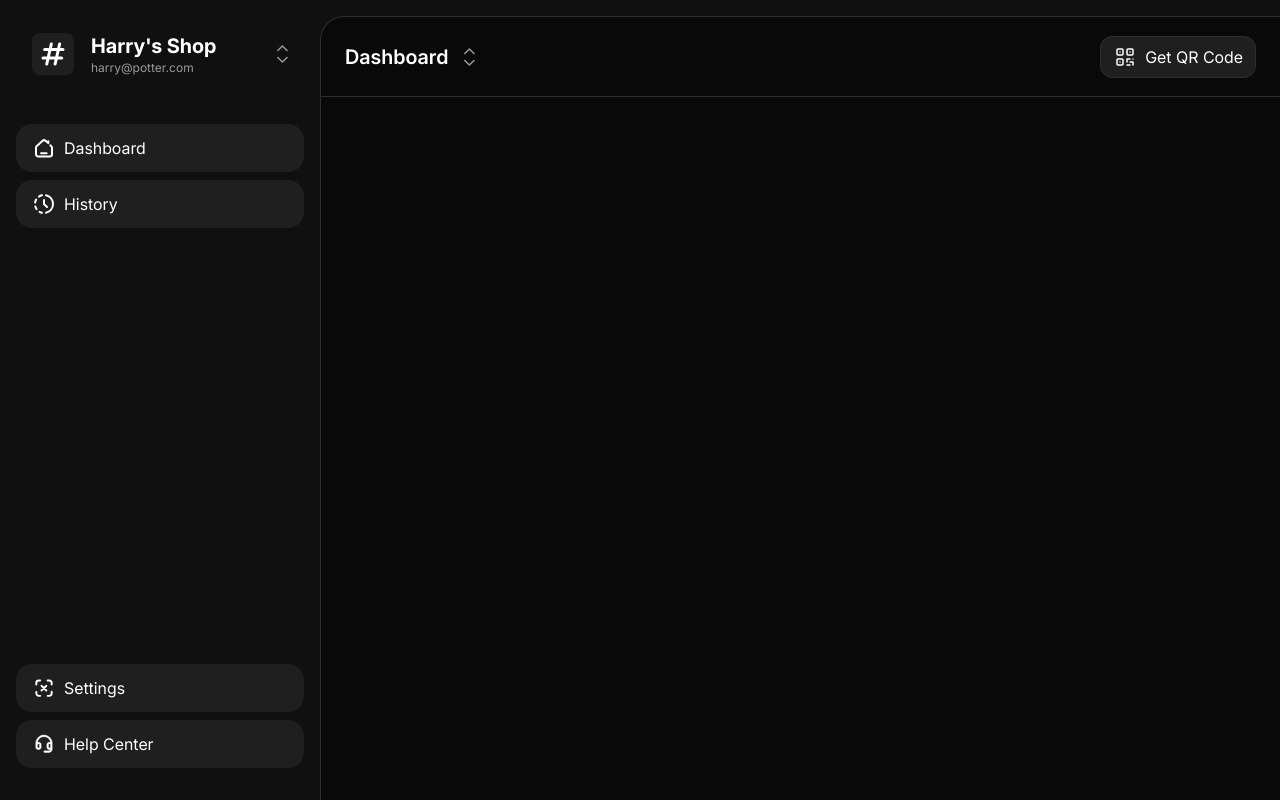
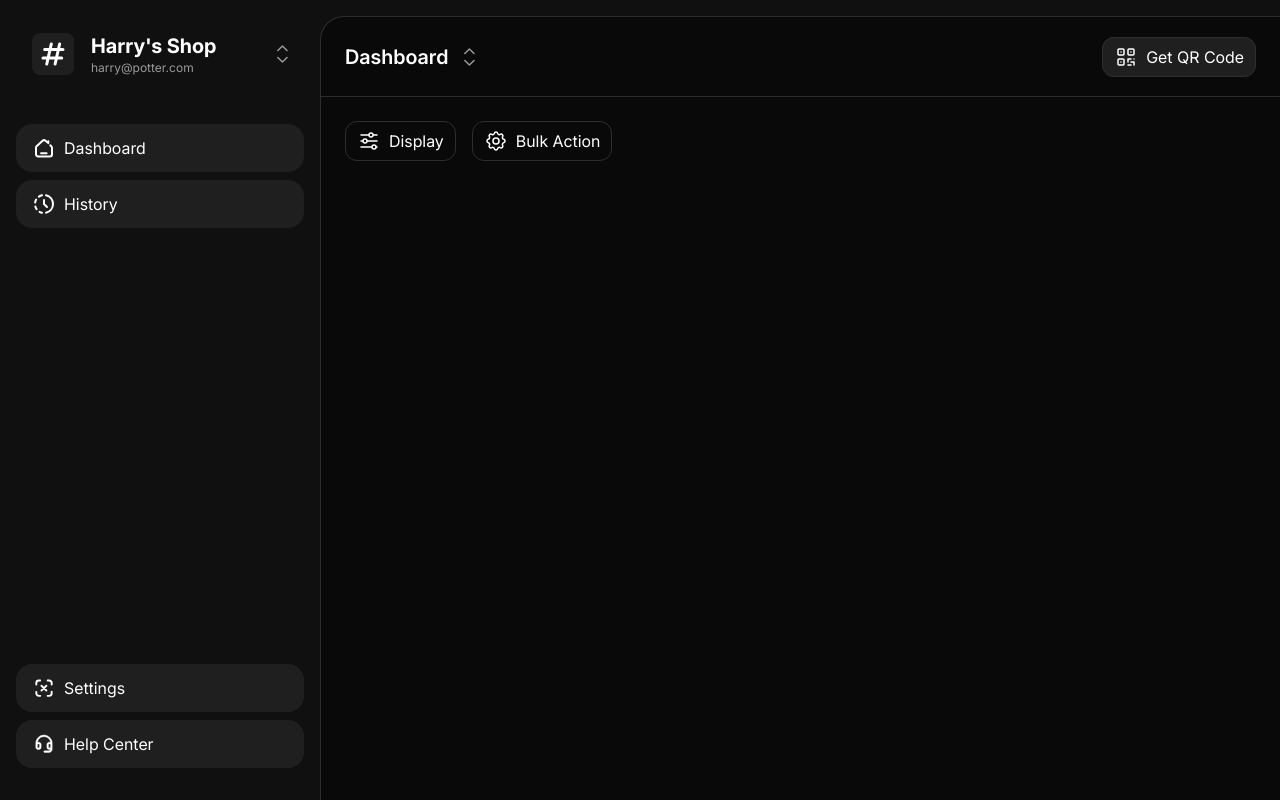
Before and after one commit to VanshajSaxena/printit-desktop, a React (Vite) app in the folder packages/renderer/: page / in a window 1280 px wide. Built offline with nearby package versions, Linux system fonts and the light colour scheme.

Commit message:
feat: display and bulk action buttons

```diff
--- a/packages/renderer/src/components/buttons/Button.tsx
+++ b/packages/renderer/src/components/buttons/Button.tsx
@@ -5,7 +5,10 @@ type ButtonSizes = 'md' | 'lg';
 
 interface ButtonProps extends React.HTMLAttributes<HTMLButtonElement> {
   size?: ButtonSizes;
+  varient: 'default' | 'ghost';
   icon?: React.ReactNode;
+  color?: string;
+  backgroundColor?: string;
   children?: React.ReactNode;
 }
 
@@ -13,10 +16,14 @@ export function Button({
   size = 'md',
   icon,
   children,
+  color,
+  varient,
+  backgroundColor,
   className = '',
   ...props
 }: ButtonProps) {
   const { colors } = useTheme();
+
   let buttonSize = '';
   switch (size) {
     case 'md':
@@ -29,14 +36,25 @@ export function Button({
       break;
   }
 
+  switch (varient) {
+    case 'default':
+      backgroundColor = colors.bg.tertiary;
+      break;
+    case 'ghost':
+      backgroundColor = colors.bg.primary;
+      break;
+    default:
+      break;
+  }
+
   return (
     <button
       type="button"
-      className={`inline-flex border gap-2 rounded-xl box-border w-fit ${buttonSize} ${className}`}
+      className={`inline-flex items-center -outline-offset-1 outline-1 gap-2 leading-none rounded-xl w-fit ${buttonSize} ${className}`}
       style={{
-        color: colors.fg.primary,
-        backgroundColor: colors.bg.tertiary,
-        borderColor: colors.border.default,
+        color: color ?? colors.fg.primary,
+        backgroundColor: backgroundColor,
+        outlineColor: colors.border.default,
       }}
       {...props}
     >
--- a/packages/renderer/src/components/icons/GearIcon.tsx
+++ b/packages/renderer/src/components/icons/GearIcon.tsx
@@ -1,31 +1,30 @@
 import { useTheme } from '@context/theme/useTheme';
 import type { IconProps } from './types.ts';
 
-export function GearIcon({ size = 14, ...props }: IconProps) {
+export function GearIcon({ size = 24, ...props }: IconProps) {
   const { colors } = useTheme();
   return (
     <svg
       width={size}
       height={size}
       stroke={colors.fg.primary}
-      viewBox="0 0 14 14"
+      viewBox="0 0 24 24"
       fill="none"
       xmlns="http://www.w3.org/2000/svg"
       {...props}
     >
-      <g
-        clipPath="url(#clip0_104_4752)"
+      <path
+        d="M10.325 4.317c.426-1.756 2.924-1.756 3.35 0a1.724 1.724 0 002.573 1.066c1.543-.94 3.31.826 2.37 2.37a1.724 1.724 0 001.065 2.572c1.756.426 1.756 2.924 0 3.35a1.724 1.724 0 00-1.066 2.573c.94 1.543-.826 3.31-2.37 2.37a1.724 1.724 0 00-2.572 1.065c-.426 1.756-2.924 1.756-3.35 0a1.723 1.723 0 00-2.573-1.066c-1.543.94-3.31-.826-2.37-2.37a1.724 1.724 0 00-1.065-2.572c-1.756-.426-1.756-2.924 0-3.35a1.724 1.724 0 001.066-2.573c-.94-1.543.826-3.31 2.37-2.37 1 .608 2.296.07 2.572-1.065z"
+        strokeWidth={1.5}
         strokeLinecap="round"
         strokeLinejoin="round"
-      >
-        <path d="M7 8.751a1.75 1.75 0 100-3.5 1.75 1.75 0 000 3.5z" />
-        <path d="M11.318 8.75a.962.962 0 00.193 1.061l.035.035a1.166 1.166 0 11-1.651 1.651l-.035-.035a.962.962 0 00-1.062-.192.962.962 0 00-.583.88v.1a1.167 1.167 0 01-2.333 0v-.053a.962.962 0 00-.63-.88.963.963 0 00-1.062.192l-.035.035a1.166 1.166 0 11-1.65-1.651l.034-.035a.962.962 0 00.193-1.062.963.963 0 00-.881-.583h-.1a1.167 1.167 0 010-2.333h.053a.962.962 0 00.881-.63.962.962 0 00-.193-1.062l-.035-.035a1.167 1.167 0 111.651-1.65l.035.034a.963.963 0 001.062.193h.047a.963.963 0 00.583-.881v-.1a1.167 1.167 0 012.333 0v.053a.962.962 0 00.584.881.962.962 0 001.061-.192l.035-.035a1.167 1.167 0 111.651 1.65l-.035.035a.962.962 0 00-.192 1.062v.047a.963.963 0 00.88.583h.1a1.167 1.167 0 010 2.333h-.053a.963.963 0 00-.88.584z" />
-      </g>
-      <defs>
-        <clipPath id="clip0_104_4752">
-          <path d="M0 0H14V14H0z" />
-        </clipPath>
-      </defs>
+      />
+      <path
+        d="M9 12a3 3 0 106 0 3 3 0 00-6 0z"
+        strokeWidth={1.5}
+        strokeLinecap="round"
+        strokeLinejoin="round"
+      />
     </svg>
   );
 }
--- a/packages/renderer/src/components/icons/SlidersIcon.tsx
+++ b/packages/renderer/src/components/icons/SlidersIcon.tsx
@@ -8,13 +8,14 @@ export function SlidersIcon({ size = 14, ...props }: IconProps) {
       width={size}
       height={size}
       stroke={colors.fg.primary}
-      viewBox="0 0 14 14"
+      viewBox="0 0 24 24"
       fill="none"
       xmlns="http://www.w3.org/2000/svg"
       {...props}
     >
       <path
-        d="M12.25 11.667H8.165M5.833 11.667H1.75M12.25 7H7M4.667 7H1.75M12.25 2.333H9.332M7 2.333H1.75M8.166 13.417v-3.5M4.667 8.75v-3.5M9.333 4.083v-3.5"
+        d="M12 6a2 2 0 104 0m-4 0a2 2 0 114 0m-4 0H4m12 0h4M6 12a2 2 0 004 0m-4 0a2 2 0 014 0m-4 0H4m6 0h10m-5 6a2 2 0 004 0m-4 0a2 2 0 014 0m-4 0H4m15 0h1"
+        strokeWidth={1.5}
         strokeLinecap="round"
         strokeLinejoin="round"
       />
--- a/packages/renderer/src/pages/Dashboard.tsx
+++ b/packages/renderer/src/pages/Dashboard.tsx
@@ -1,11 +1,11 @@
 import { Button } from '@components/buttons/Button';
 import { DiamondIcon } from '@components/icons/DiamondIcon';
+import { GearIcon } from '@components/icons/GearIcon';
 import { QRCodeIcon } from '@components/icons/QRCodeIcon';
+import { SlidersIcon } from '@components/icons/SlidersIcon';
 import { TopBar } from '@components/layout/TopBar';
-import { useTheme } from '@context/theme/useTheme';
 
 export function Dashboard() {
-  const { colors } = useTheme();
   return (
     <>
       <TopBar title="Dashboard">
@@ -13,16 +13,28 @@ export function Dashboard() {
         <Button
           size="lg"
           className="ml-auto"
-          style={{
-            color: colors.fg.primary,
-            backgroundColor: colors.bg.tertiary,
-            borderColor: colors.border.default,
-          }}
+          varient="default"
           icon={<QRCodeIcon size={24}></QRCodeIcon>}
         >
           Get QR Code
         </Button>
       </TopBar>
+      <div className="flex p-6 items-start gap-4">
+        <Button
+          size="lg"
+          varient="ghost"
+          icon={<SlidersIcon size={24}></SlidersIcon>}
+        >
+          Display
+        </Button>
+        <Button
+          size="lg"
+          varient="ghost"
+          icon={<GearIcon size={24}></GearIcon>}
+        >
+          Bulk Action
+        </Button>
+      </div>
     </>
   );
 }
```
